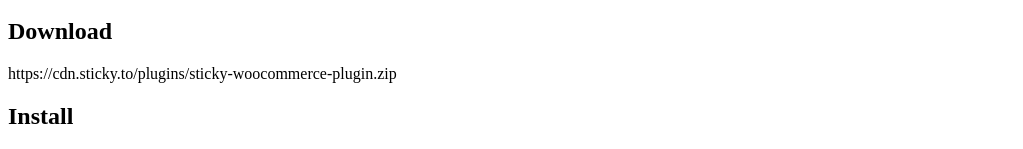
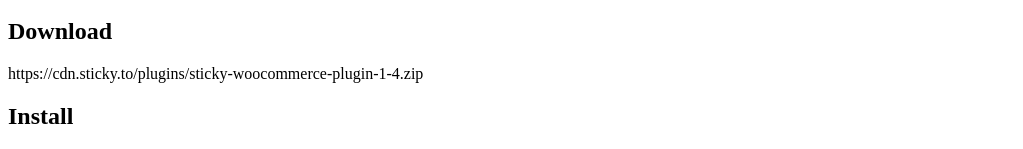
Before and after one commit to Stickyto/sticky-docs, a Next.js app in the folder src/: page /woocommerce in a window 1280 px wide. Shown: the part 181-330 px from the top of the page, without its empty margins (0-1023 px from the left). Built offline with nearby package versions, Linux system fonts and the light colour scheme.

Commit message:
`woocommerce.mdx`: versioned links

```diff
--- a/src/pages/woocommerce.mdx
+++ b/src/pages/woocommerce.mdx
@@ -8,7 +8,7 @@ There is the choice of **popup** (customer stays on the checkout page) or **redi
 
 ## Download
 
-https://cdn.sticky.to/plugins/sticky-woocommerce-plugin.zip
+https://cdn.sticky.to/plugins/sticky-woocommerce-plugin-1-4.zip
 
 ## Install
 
@@ -52,7 +52,7 @@ Je kunt kiezen voor **popup** (klant blijft op de checkout-pagina) of **redirect
 
 ## Download
 
-https://cdn.sticky.to/plugins/sticky-woocommerce-plugin.zip
+https://cdn.sticky.to/plugins/sticky-woocommerce-plugin-1-4.zip
 
 ## Installatie
 
```
